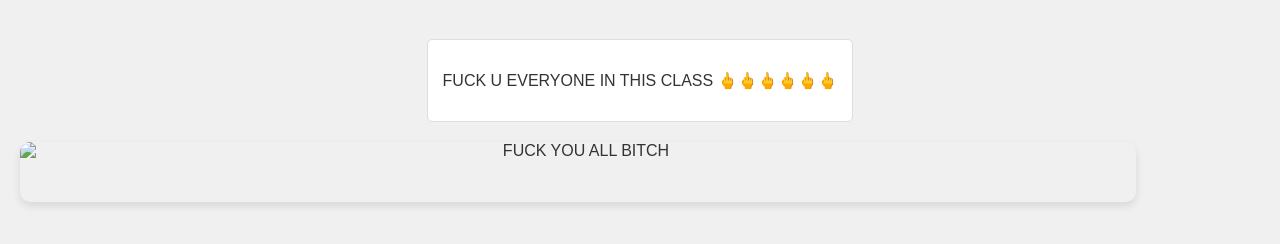
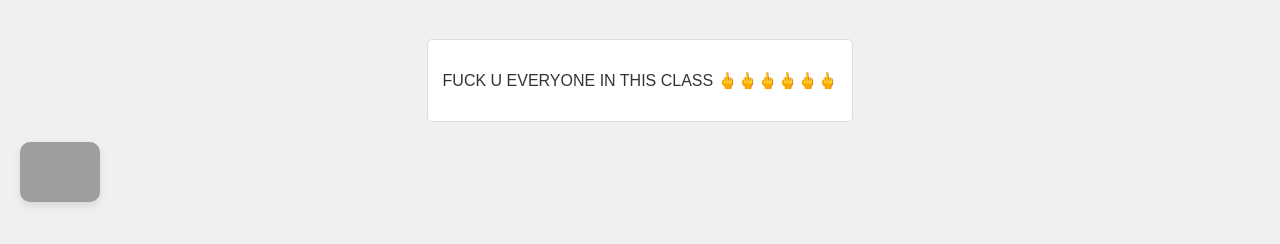
Before and after one commit to walker320/FUCK-XEA, a plain HTML site: page index.html in a window 1280 px wide. Shown: the part 78-322 px from the top of the page. Drawn offline with Linux system fonts and the light colour scheme; the site is published under a folder, as on GitHub Pages, so addresses that start at the root find nothing.

Commit message:
Update index.html

```diff
--- a/index.html
+++ b/index.html
@@ -15,7 +15,7 @@
         <section id="class-details">
             <p>FUCK U EVERYONE IN THIS CLASS 🖕🖕🖕🖕🖕🖕</p>
         </section>
-         <img src="/image/FUCK.jpg" alt="FUCK YOU ALL BITCH" id="bottom-image">
+         <img src="image/FUCK.jpg" alt="FUCK YOU ALL BITCH" id="bottom-image">
     </main>
 </body>
 </html>
```
